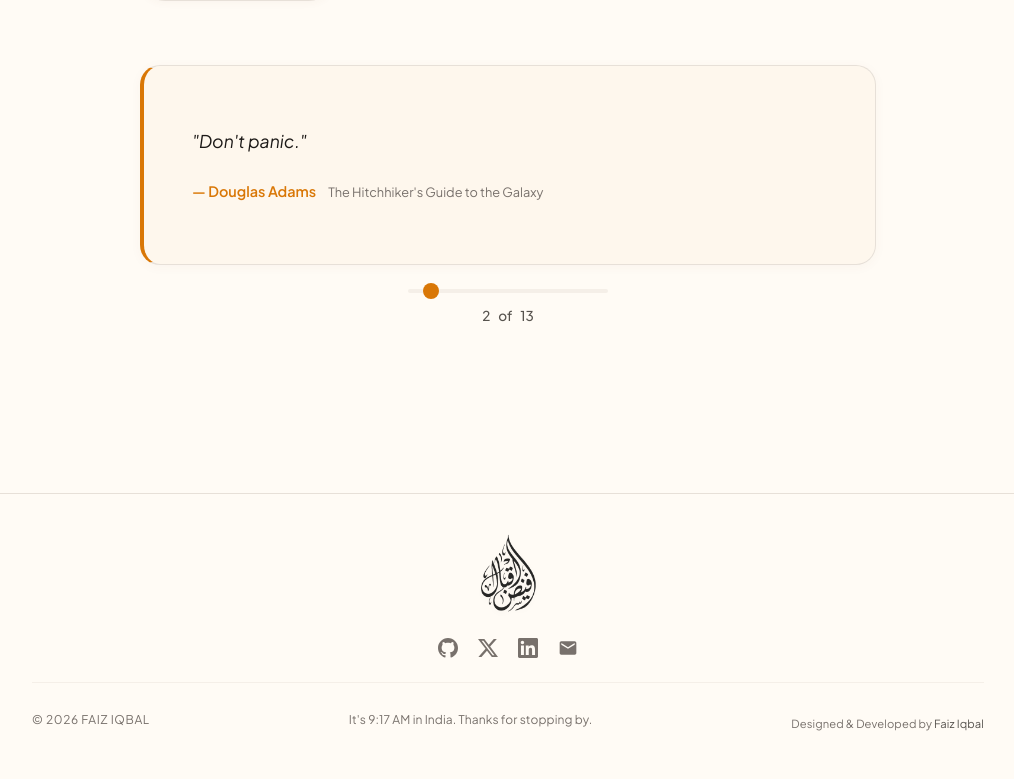
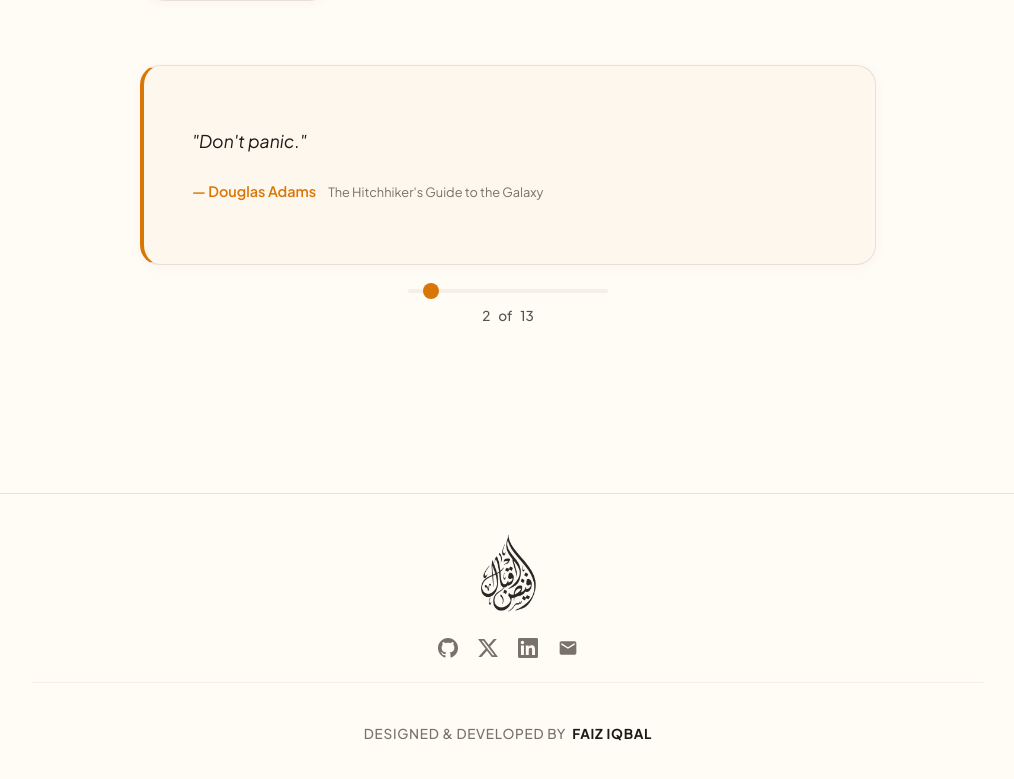
Before and after one commit to faizi-7/faizfolio, a React (Vite) app: page / in a window 1280 px wide. Shown: the part 4780-5559 px from the top of the page, without its empty margins (132-1146 px from the left). Built offline with nearby package versions, Linux system fonts and the light colour scheme.

Commit message:
refactor: simplify footer content by removing copyright and time messages, and consolidating credit into a single styled line.

```diff
--- a/src/components/Footer.jsx
+++ b/src/components/Footer.jsx
@@ -61,18 +61,8 @@ const Footer = () => {
   }, [siteConfig.timezone])
 
   // Generate footer text from config templates
-  const getTimeMessage = () => {
-    const template = siteConfig.footer?.timeMessage || "It's {time} in {location}. Thanks for stopping by."
-    return template
-      .replace('{time}', currentTime)
-      .replace('{location}', siteConfig.location || 'India')
-  }
-
-  const getCopyrightText = () => {
-    const template = siteConfig.footer?.copyrightText || "© {year} {name}"
-    return template
-      .replace('{year}', new Date().getFullYear())
-      .replace('{name}', siteConfig.name || 'Faiz Iqbal')
+  const getCreditText = () => {
+    return 'Designed & Developed by ' + (siteConfig.name || 'Faiz Iqbal')
   }
 
   return (
@@ -103,27 +93,9 @@ const Footer = () => {
           </div>
 
           <div className={styles.bottom}>
-            <p className={styles.copyright}>
-              {getCopyrightText()}
+            <p className={styles.credit}>
+              Designed & Developed by <span className={styles.author}>{siteConfig.name || 'Faiz Iqbal'}</span>
             </p>
-            {siteConfig.footer?.showTime !== false && (
-              <p className={styles.madeWith}>
-                {getTimeMessage()}
-              </p>
-            )}
-            {siteConfig.footer?.credit && (
-              <p className={styles.credit}>
-                {siteConfig.footer.credit.text}{' '}
-                <a
-                  href={siteConfig.footer.credit.url}
-                  target="_blank"
-                  rel="noopener noreferrer"
-                  className={styles.creditLink}
-                >
-                  {siteConfig.footer.credit.author}
-                </a>
-              </p>
-            )}
           </div>
         </div>
       </div>
--- a/src/components/Footer.module.css
+++ b/src/components/Footer.module.css
@@ -81,24 +81,30 @@
 .bottom {
   border-top: 1px solid var(--border-light);
   width: 100%;
-  padding-top: 1.5rem;
+  padding-top: 2.5rem;
   display: flex;
-  justify-content: space-between;
+  justify-content: center;
   align-items: center;
 }
 
-.copyright {
+.credit {
   color: var(--text-tertiary);
-  font-size: 0.75rem;
+  font-size: 0.85rem;
+  margin: 0;
   text-transform: uppercase;
   letter-spacing: 0.05em;
-  margin: 0;
+  font-weight: 500;
 }
 
-.madeWith {
-  color: var(--text-tertiary);
-  font-size: 0.75rem;
-  margin: 0;
+.author {
+  color: var(--text-primary);
+  font-weight: 700;
+  margin-left: 0.2rem;
+  transition: color 0.2s ease;
+}
+
+.author:hover {
+  color: var(--accent-color);
 }
 
 @media (max-width: 640px) {
@@ -108,26 +114,6 @@
   }
 
   .bottom {
-    flex-direction: column;
-    gap: 0.75rem;
-    padding-top: 1.25rem;
+    padding-top: 2rem;
   }
 }
-
-.credit {
-  color: var(--text-tertiary);
-  font-size: 0.7rem;
-  margin: 0;
-  margin-top: 0.5rem;
-}
-
-.creditLink {
-  color: var(--text-secondary);
-  text-decoration: none;
-  transition: color 0.2s ease;
-}
-
-.creditLink:hover {
-  color: var(--text-primary);
-  text-decoration: underline;
-}
```
